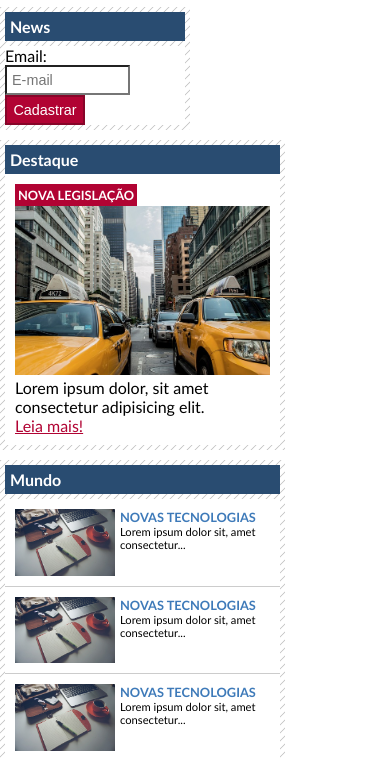
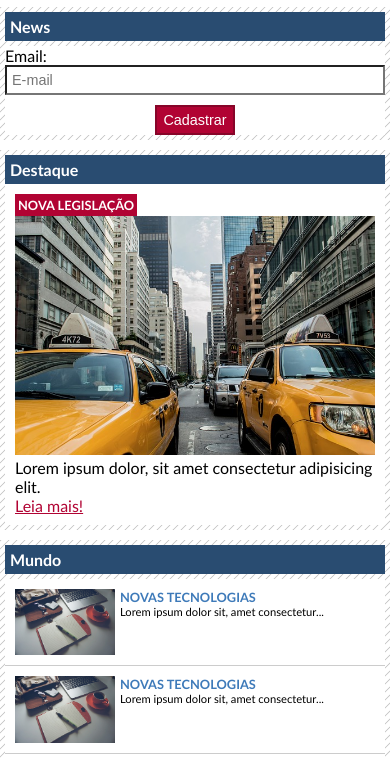
Before and after one commit to CleytonRibeiro38/projeto-html-css-cssgridlayout-responsivo04, a plain HTML site: page index.html in a window 390 px wide. Shown: the part 924-1682 px from the top of the page. Drawn offline with Linux system fonts and the light colour scheme.

Commit message:
Ajustando Responsivo.
Até 500px.

```diff
--- a/css/style.css
+++ b/css/style.css
@@ -112,6 +112,15 @@ color: #a1a1a1;}
         margin-left: 0;
         margin-right: 0;
         margin-top: 10px;
+        width: 100%;
+    }
+    input[type="email"]{
+        width: 100%;
+    }
+    button{
+        display: block;
+        margin: 0 auto;
+        margin-top: 10px;
     }
 }
 /*==========CONTENT==========*/
@@ -151,9 +160,15 @@ padding: 3px;}
         grid-template-columns: 1fr;
         margin-right: 0;
     }
+    .content01, .content02, .content03, .content04{
+        width: 100%;
+    }
     .content03{
         grid-column: 1;
         margin-left: 0;
+    }
+    .content04{
+        margin-left: 0
     }
 }
 /*==========FOOTER==========*/
```
Also changed, not shown: fotos.html (+6 -0 lines), nova-legislacao.html (+6 -0 lines).
